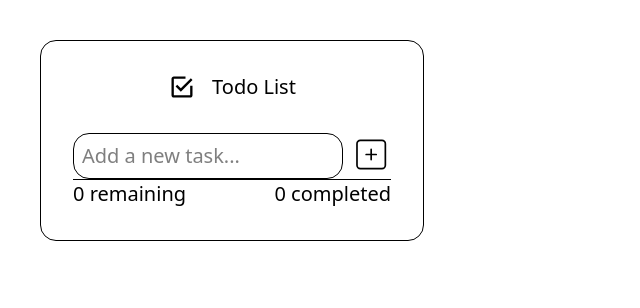
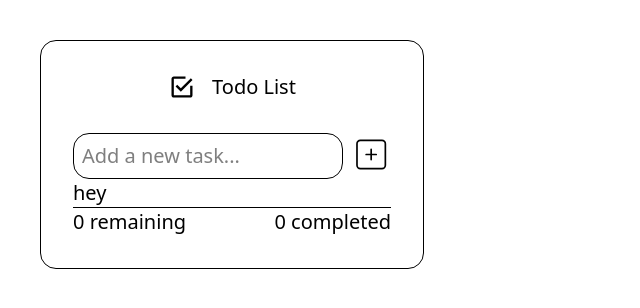
Before and after one commit to kamufozi/quickDash, a React (Vite) app: page / in a window 1280 px wide. Shown: the top 308 px of the page, without its empty margins (0-640 px from the left). Built offline with nearby package versions, Linux system fonts and the light colour scheme.

Commit message:
completed to-do functionality, still missing styling

```diff
--- a/src/components/ToDo.jsx
+++ b/src/components/ToDo.jsx
@@ -6,11 +6,11 @@ import { RiDeleteBin6Line } from "react-icons/ri";
 const ToDo = () => {
   const [input, setInput] = useState("");
   const [todos, setTodos] = useState([]);
-  const [count, setCount] = useState(0);
+  const remainingTasks = todos.length - todos.filter(t => t.isChecked).length;
+  const completedTasks = todos.length - remainingTasks;
 
   const handleDelete = (todoToRemove) => {
     setTodos(todos.filter((todo) => todo !== todoToRemove));
-    setCount((prevCount) => prevCount - 1);
   };
   return (
     <div className="m-10 text-xl border border-black rounded-2xl w-[30%] h-[50%] p-8">
@@ -28,7 +28,6 @@ const ToDo = () => {
           value={input}
           onChange={(e) => {
             setInput(e.target.value);
-            console.log(e.target.value);
           }}
         />
         <CiSquarePlus
@@ -44,7 +43,7 @@ const ToDo = () => {
         />
       </div>
       <ul>
-        {todos.length > 0 &&
+        {todos.length > 0 ? (
           todos.map((todo, index) => {
             return (
               <div
@@ -74,12 +73,15 @@ const ToDo = () => {
                 />
               </div>
             );
-          })}
+          })
+        ) : (
+          <p>hey</p>
+        )}
       </ul>
       <hr />
       <div className="flex justify-between">
-        <p> {count} remaining</p>
-        <p> {count} completed</p>
+        <p> {remainingTasks} remaining</p>
+        <p> {completedTasks} completed</p>
       </div>
     </div>
   );
```
